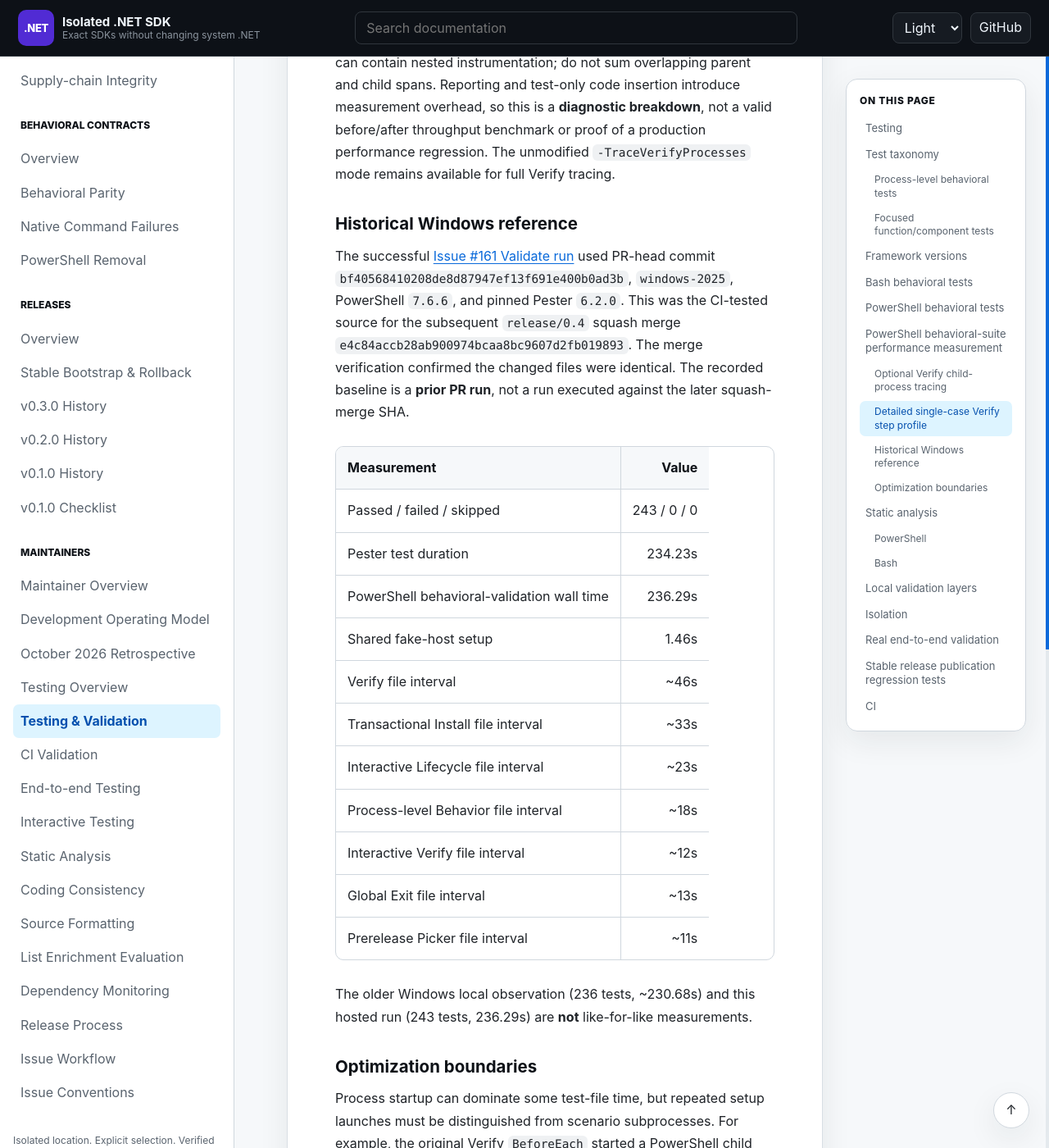
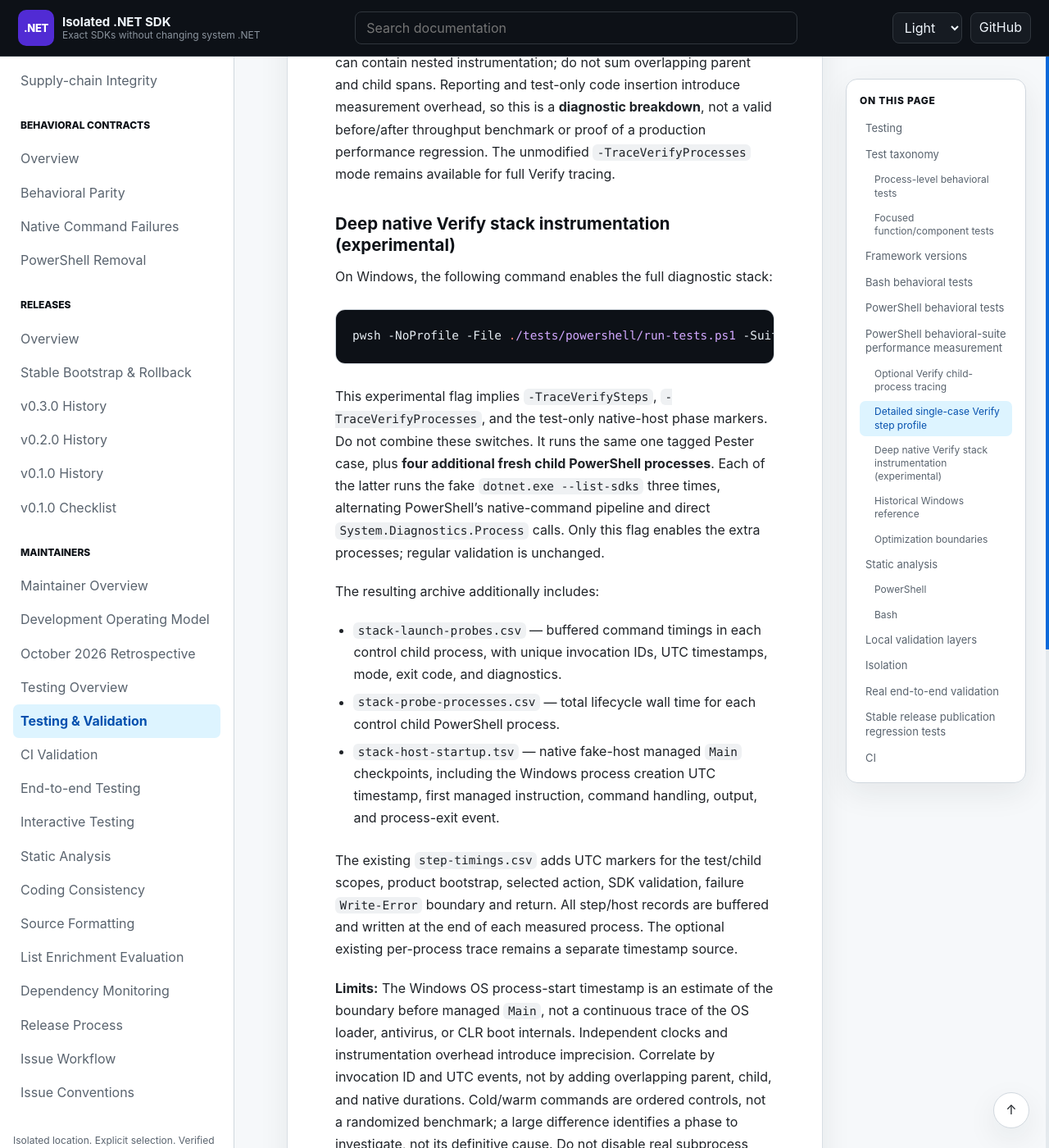
Before and after one commit to infoconex/isolated-dotnet-sdk, a Jekyll site: the page built from docs/maintainers/testing/testing.md, in a window 1280 px wide and 1400 px high, scrolled down 8836 px. Shown: the whole window at 82% size. Built offline with Jekyll 4.4.1, drawn with Linux system fonts in a browser that asks for light colours; our own code applies the rules of GitHub Pages for plain Markdown files; some of the changed text lies outside the part shown.

Commit message:
docs(test): explain experimental full-stack Verify trace, control experiments and limits

````diff
--- a/docs/maintainers/testing/testing.md
+++ b/docs/maintainers/testing/testing.md
@@ -240,6 +240,49 @@ not a valid before/after throughput benchmark or proof of a production
 performance regression. The unmodified `-TraceVerifyProcesses` mode remains
 available for full Verify tracing.
 
+### Deep native Verify stack instrumentation (experimental)
+
+On Windows, the following command enables the full diagnostic stack:
+
+```powershell
+pwsh -NoProfile -File ./tests/powershell/run-tests.ps1 -Suite Verify -TraceVerifyStack
+```
+
+This experimental flag implies `-TraceVerifySteps`, `-TraceVerifyProcesses`, and the
+test-only native-host phase markers. Do not combine these switches. It
+runs the same one tagged Pester case, plus **four additional fresh child
+PowerShell processes**. Each of the latter runs the fake `dotnet.exe --list-sdks`
+three times, alternating PowerShell's native-command pipeline and direct
+`System.Diagnostics.Process` calls. Only this flag enables the extra
+processes; regular validation is unchanged.
+
+The resulting archive additionally includes:
+
+- `stack-launch-probes.csv` — buffered command timings in each
+  control child process, with unique invocation IDs, UTC timestamps, mode,
+  exit code, and diagnostics.
+- `stack-probe-processes.csv` — total lifecycle wall time for each
+  control child PowerShell process.
+- `stack-host-startup.tsv` — native fake-host managed `Main`
+  checkpoints, including the Windows process creation UTC timestamp, first
+  managed instruction, command handling, output, and process-exit event.
+
+The existing `step-timings.csv` adds UTC markers for the test/child
+scopes, product bootstrap, selected action, SDK validation, failure
+`Write-Error` boundary and return. All step/host records are
+buffered and written at the end of each measured process. The optional
+existing per-process trace remains a separate timestamp source.
+
+**Limits:** The Windows OS process-start timestamp is an estimate of the
+boundary before managed `Main`, not a continuous trace of the OS loader,
+antivirus, or CLR boot internals. Independent clocks and instrumentation
+overhead introduce imprecision. Correlate by invocation ID and UTC events,
+not by adding overlapping parent, child, and native durations. Cold/warm
+commands are ordered controls, not a randomized benchmark; a large
+difference identifies a phase to investigate, not its definitive cause.
+Do not disable real subprocess validation or change the product to
+accommodate profiling results.
+
 ### Historical Windows reference
 
 The successful [Issue #161 Validate run](https://github.com/infoconex/isolated-dotnet-sdk/actions/runs/38745162881)
````
